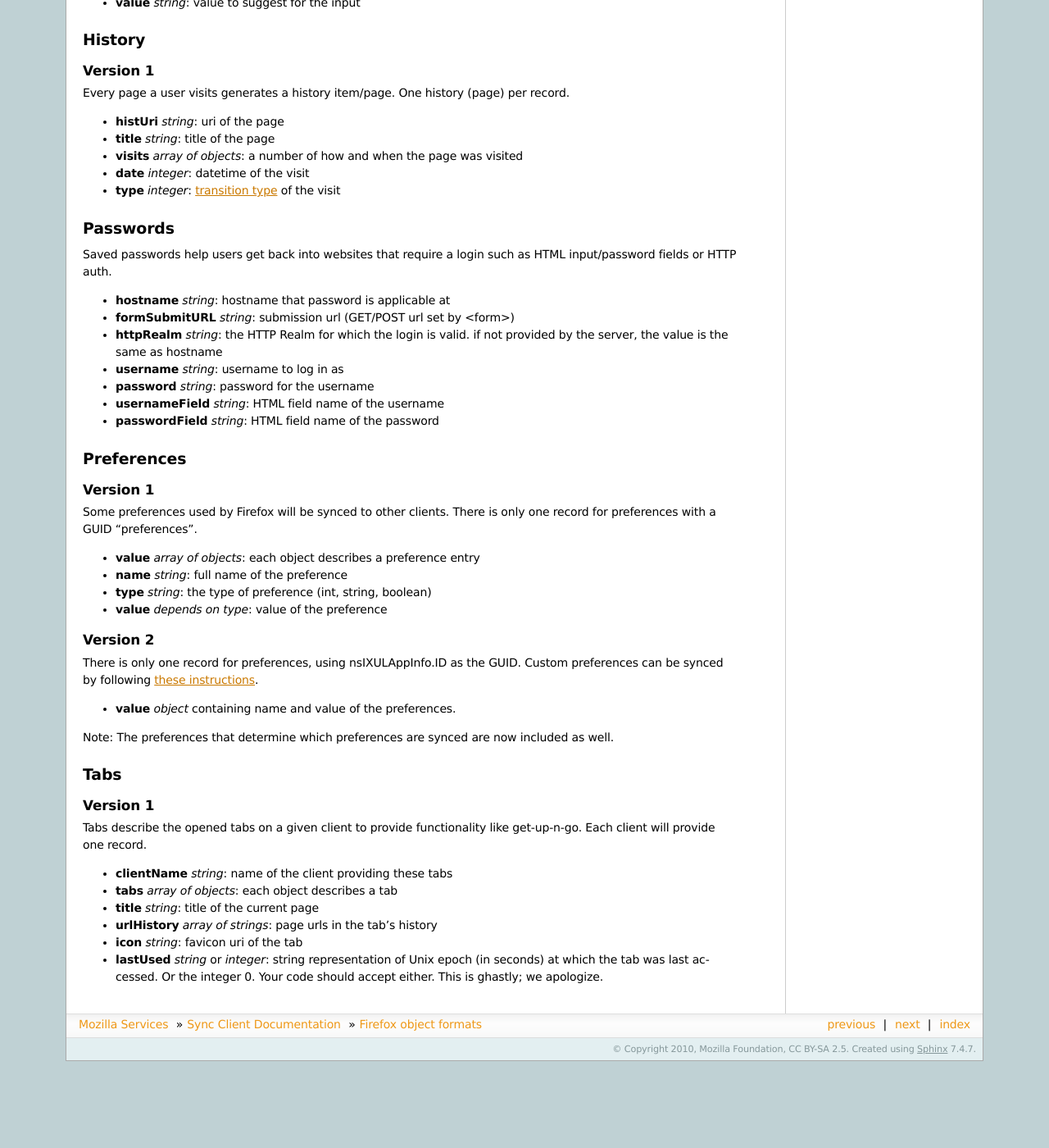
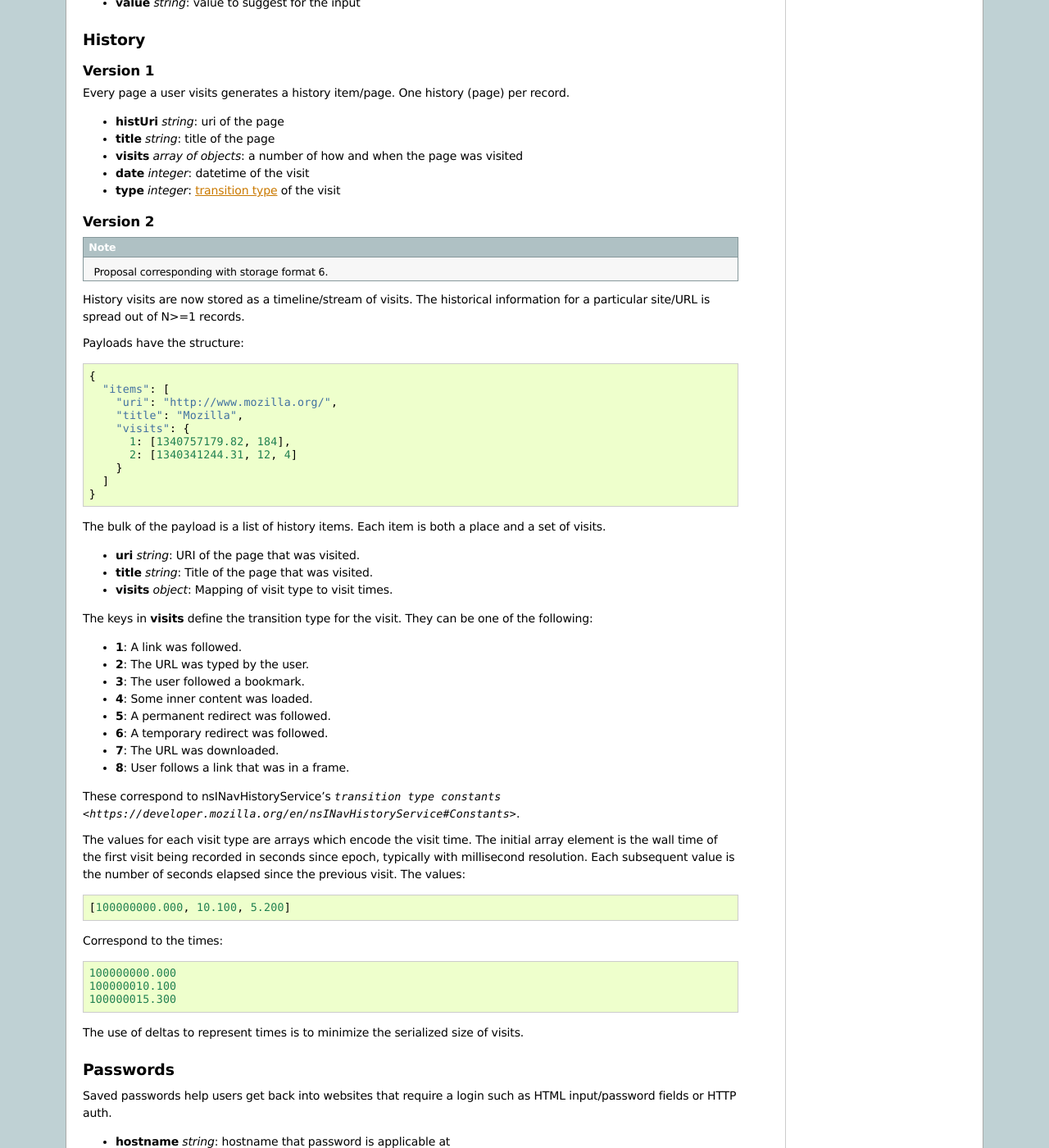
Before and after one commit to mozilla-services/docs, a Sphinx documentation site: the page built from source/sync/objectformats.rst, in a window 1280 px wide and 1400 px high, scrolled down 2975 px. Shown: the whole window at 82% size. Built offline with Sphinx 7.4.7, drawn with Linux system fonts in a browser that asks for light colours; the version number could not be read and is left out; before the commit the page ends 4269 px from its top, so only the background shows below that.

Commit message:
Proposal for new history format

```diff
--- a/source/sync/objectformats.rst
+++ b/source/sync/objectformats.rst
@@ -186,6 +186,67 @@ Every page a user visits generates a history item/page. One history (page) per r
 * **date** *integer*: datetime of the visit
 * **type** *integer*: `transition type <https://developer.mozilla.org/en/nsINavHistoryService#Constants>`_ of the visit
 
+Version 2
+---------
+
+.. note::
+
+  Proposal corresponding with storage format 6.
+
+History visits are now stored as a timeline/stream of visits. The historical
+information for a particular site/URL is spread out of N>=1 records.
+
+Payloads have the structure::
+
+    {
+      "items": [
+        "uri": "http://www.mozilla.org/",
+        "title": "Mozilla",
+        "visits": {
+          1: [1340757179.82, 184],
+          2: [1340341244.31, 12, 4]
+        }
+      ]
+    }
+
+The bulk of the payload is a list of history items. Each item is both a place
+and a set of visits.
+
+* **uri** *string*: URI of the page that was visited.
+* **title** *string*: Title of the page that was visited.
+* **visits** *object*: Mapping of visit type to visit times.
+
+The keys in **visits** define the transition type for the visit. They can be
+one of the following:
+
+* **1**: A link was followed.
+* **2**: The URL was typed by the user.
+* **3**: The user followed a bookmark.
+* **4**: Some inner content was loaded.
+* **5**: A permanent redirect was followed.
+* **6**: A temporary redirect was followed.
+* **7**: The URL was downloaded.
+* **8**: User follows a link that was in a frame.
+
+These correspond to nsINavHistoryService's
+`transition type constants <https://developer.mozilla.org/en/nsINavHistoryService#Constants>`.
+
+The values for each visit type are arrays which encode the visit time. The
+initial array element is the wall time of the first visit being recorded in
+seconds since epoch, typically with millisecond resolution. Each subsequent
+value is the number of seconds elapsed since the previous visit. The values::
+
+    [100000000.000, 10.100, 5.200]
+
+Correspond to the times::
+
+    100000000.000
+    100000010.100
+    100000015.300
+
+The use of deltas to represent times is to minimize the serialized size of
+visits.
+
 Passwords
 =========
 
```
